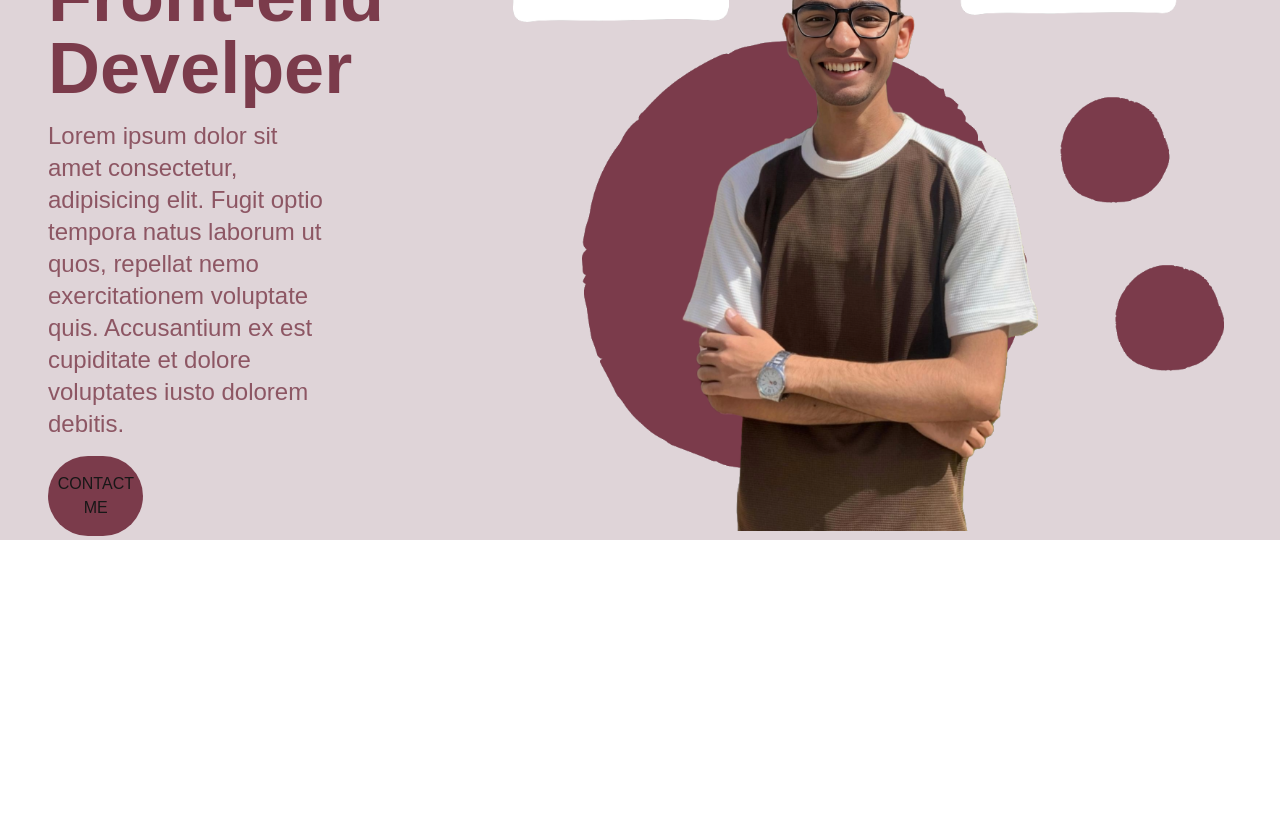
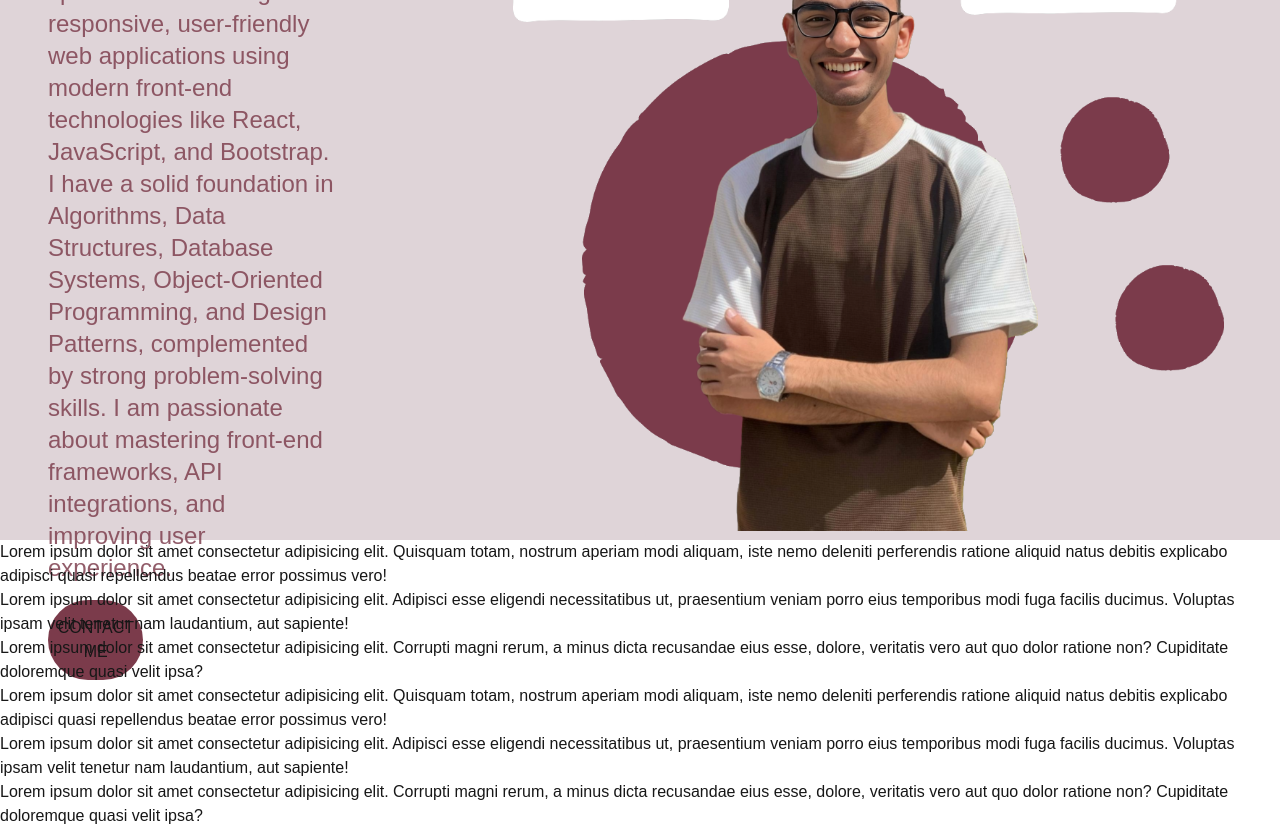
Before and after one commit to abanoub-refaat/portfolio, a Next.js app: page / in a window 1280 px wide. Shown: the part 260-1088 px from the top of the page. Before the commit the page ends 800 px from the top, so only its background shows below. Built offline with nearby package versions, Linux system fonts and the light colour scheme.

Commit message:
feat: update HeroSection content and improve text description for clarity

```diff
--- a/app/page.tsx
+++ b/app/page.tsx
@@ -6,6 +6,40 @@ export default function Home() {
     <>
       <Navbar />
       <HeroSection />
+      <p>
+        Lorem ipsum dolor sit amet consectetur adipisicing elit. Quisquam totam,
+        nostrum aperiam modi aliquam, iste nemo deleniti perferendis ratione
+        aliquid natus debitis explicabo adipisci quasi repellendus beatae error
+        possimus vero!
+      </p>
+      <p>
+        Lorem ipsum dolor sit amet consectetur adipisicing elit. Adipisci esse
+        eligendi necessitatibus ut, praesentium veniam porro eius temporibus
+        modi fuga facilis ducimus. Voluptas ipsam velit tenetur nam laudantium,
+        aut sapiente!
+      </p>
+      <p>
+        Lorem ipsum dolor sit amet consectetur adipisicing elit. Corrupti magni
+        rerum, a minus dicta recusandae eius esse, dolore, veritatis vero aut
+        quo dolor ratione non? Cupiditate doloremque quasi velit ipsa?
+      </p>
+      <p>
+        Lorem ipsum dolor sit amet consectetur adipisicing elit. Quisquam totam,
+        nostrum aperiam modi aliquam, iste nemo deleniti perferendis ratione
+        aliquid natus debitis explicabo adipisci quasi repellendus beatae error
+        possimus vero!
+      </p>
+      <p>
+        Lorem ipsum dolor sit amet consectetur adipisicing elit. Adipisci esse
+        eligendi necessitatibus ut, praesentium veniam porro eius temporibus
+        modi fuga facilis ducimus. Voluptas ipsam velit tenetur nam laudantium,
+        aut sapiente!
+      </p>
+      <p>
+        Lorem ipsum dolor sit amet consectetur adipisicing elit. Corrupti magni
+        rerum, a minus dicta recusandae eius esse, dolore, veritatis vero aut
+        quo dolor ratione non? Cupiditate doloremque quasi velit ipsa?
+      </p>
     </>
   );
 }
--- a/components/HeroSection.tsx
+++ b/components/HeroSection.tsx
@@ -10,17 +10,20 @@ const HeroSection = () => {
           Hello, I&apos;m Abanoub Refaat A Front-end Develper
         </h1>
         <p className="w-full flex justify-center items-center  lg:w-[85%] xl:w-[75%] text-lg sm:text-xl md:text-2xl text-[#7b3b4bd3]">
-          Lorem ipsum dolor sit amet consectetur, adipisicing elit. Fugit optio
-          tempora natus laborum ut quos, repellat nemo exercitationem voluptate
-          quis. Accusantium ex est cupiditate et dolore voluptates iusto dolorem
-          debitis.
+          specialize in creating responsive, user-friendly web applications
+          using modern front-end technologies like React, JavaScript, and
+          Bootstrap. I have a solid foundation in Algorithms, Data Structures,
+          Database Systems, Object-Oriented Programming, and Design Patterns,
+          complemented by strong problem-solving skills. I am passionate about
+          mastering front-end frameworks, API integrations, and improving user
+          experience.
         </p>
         <ButtonSolidLight
           title="Contact Me"
           styles="w-full sm:w-1/2 md:w-1/3 lg:w-1/4 uppercase self-center lg:self-start"
         />
       </div>
-      <div className="hero-img w-full lg:w-auto flex justify-center">
+      <div className="hero-img w-full lg:w-auto flex justify-center items-center">
         <img
           src="images/hero-section-img-skills.png"
           alt="Abanoub Refaat image"
```
